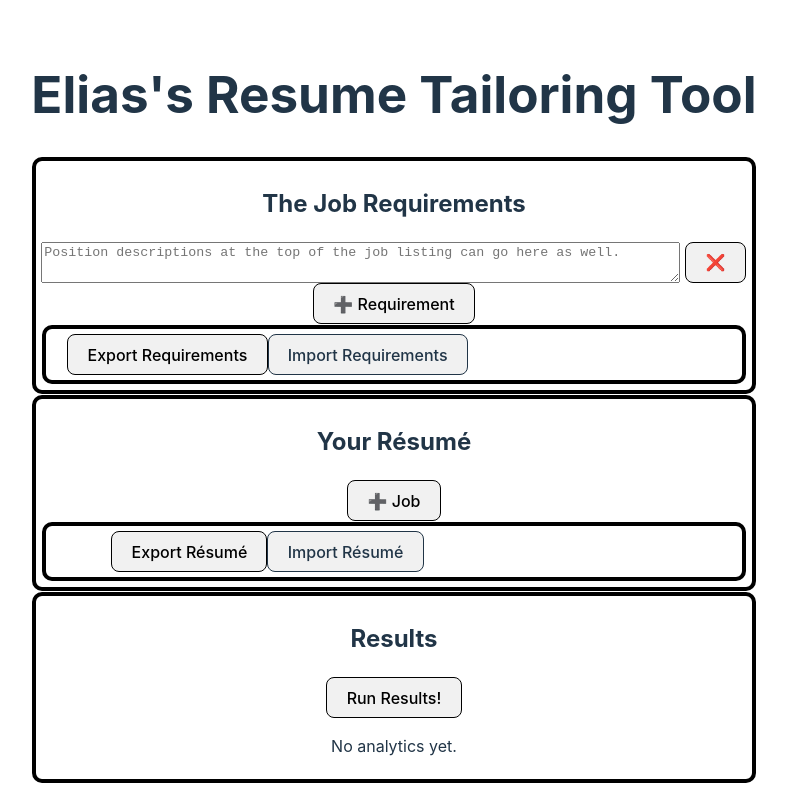
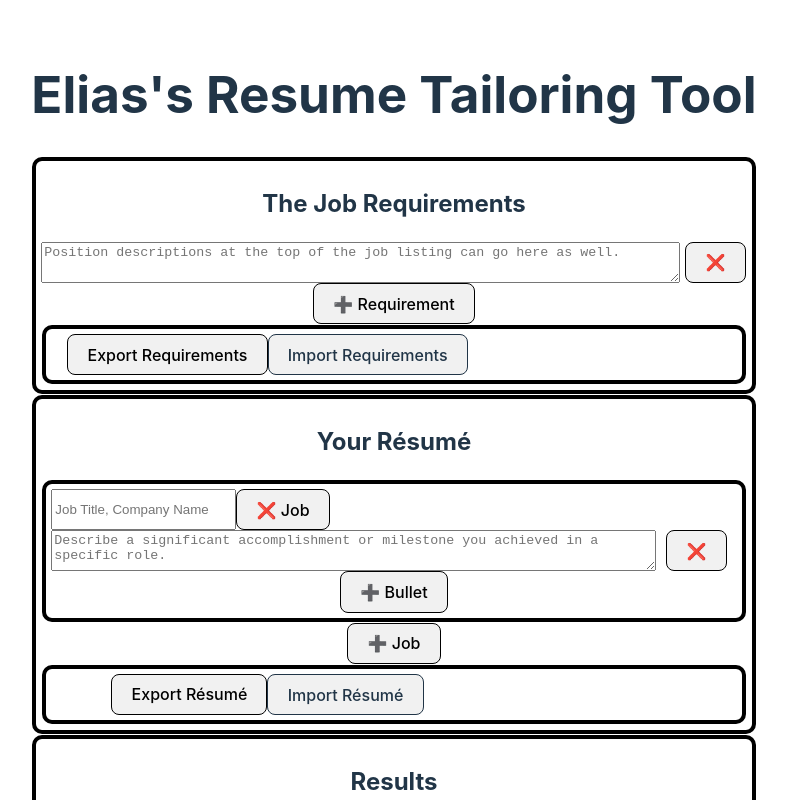
Before and after one commit to HandcartCactus/resume-tailoring-tool, a Vue app in the folder frontend/: page / in a window 1280 px wide. Shown: the top 800 px of the page, without its empty margins (246-1033 px from the left). Built offline with nearby package versions, Linux system fonts and the light colour scheme.

Commit message:
add jobbullet container to app.vue

```diff
--- a/frontend/src/App.vue
+++ b/frontend/src/App.vue
@@ -1,6 +1,7 @@
 <script setup lang="ts">
 import RequirementsContainer from './components/RequirementsContainer.vue';
-import ResumeContainer from './components/ResumeContainer.vue';
+//import ResumeContainer from './components/ResumeContainer.vue';
+import JobBulletContainer from './components/JobBulletContainer.vue';
 import TailorContainer from './components/TailorContainer.vue';
 import NotUsingFirefox from './components/NotUsingFirefox.vue';
 </script>
@@ -13,7 +14,7 @@ import NotUsingFirefox from './components/NotUsingFirefox.vue';
     <RequirementsContainer />
   </div>
   <div>
-    <ResumeContainer />
+    <JobBulletContainer />
   </div>
   <div>
     <TailorContainer />
```
